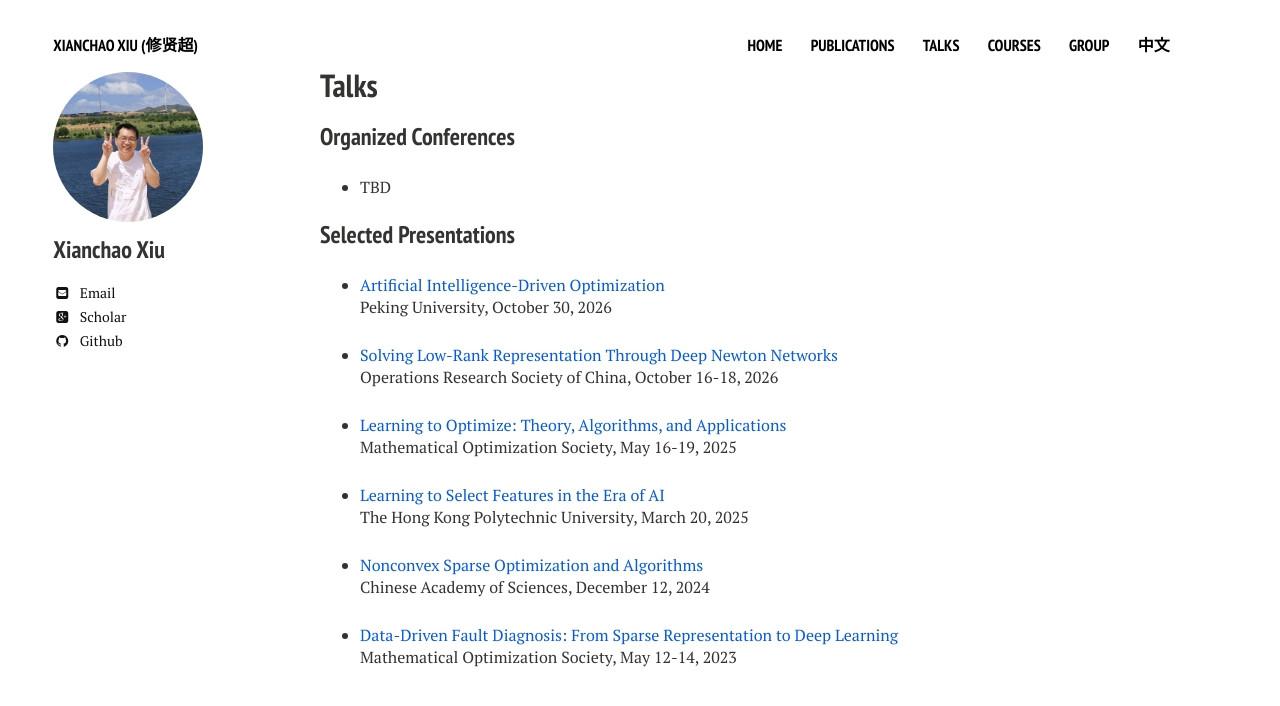
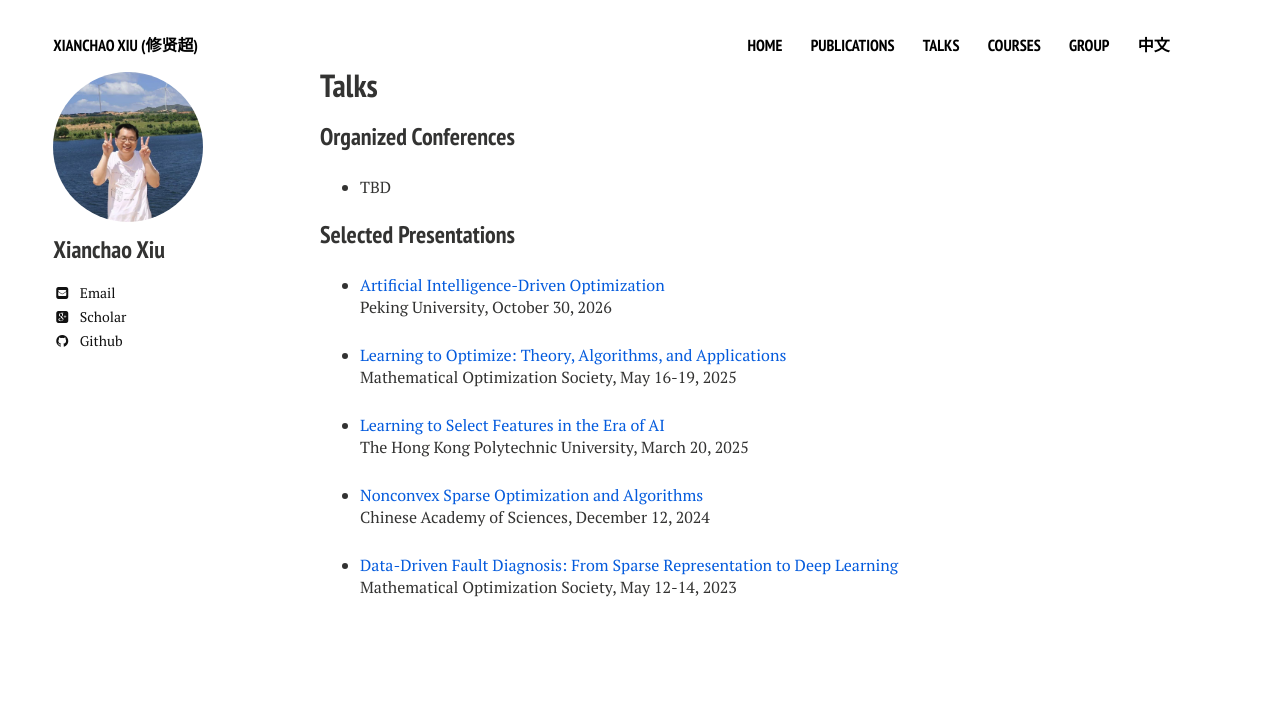
Before and after one commit to xianchaoxiu/xianchaoxiu.github.io, a Jekyll site: the page built from talks/index.md, in a window 1280 px wide. Shown: the top 706 px of the page. Built offline with Jekyll 4.4.1, drawn with Linux system fonts in a browser that asks for light colours; nearby versions of some CDN libraries.

Commit message:
Update index.md

```diff
--- a/talks/index.md
+++ b/talks/index.md
@@ -17,9 +17,6 @@ share: false
 * <a href="../talks/2026-PKU.pdf" class="textlink" target="_blank"> Artificial Intelligence-Driven Optimization </a><br>
 Peking University, October 30, 2026
 
-* <a href="../talks/2026-ORSC.pdf" class="textlink" target="_blank"> Solving Low-Rank Representation Through Deep Newton Networks</a><br>
-Operations Research Society of China, October 16-18, 2026
-
 * <a href="../talks/2025-MOS.pdf" class="textlink" target="_blank"> Learning to Optimize: Theory, Algorithms, and Applications</a><br>
 Mathematical Optimization Society, May 16-19, 2025
 
```
